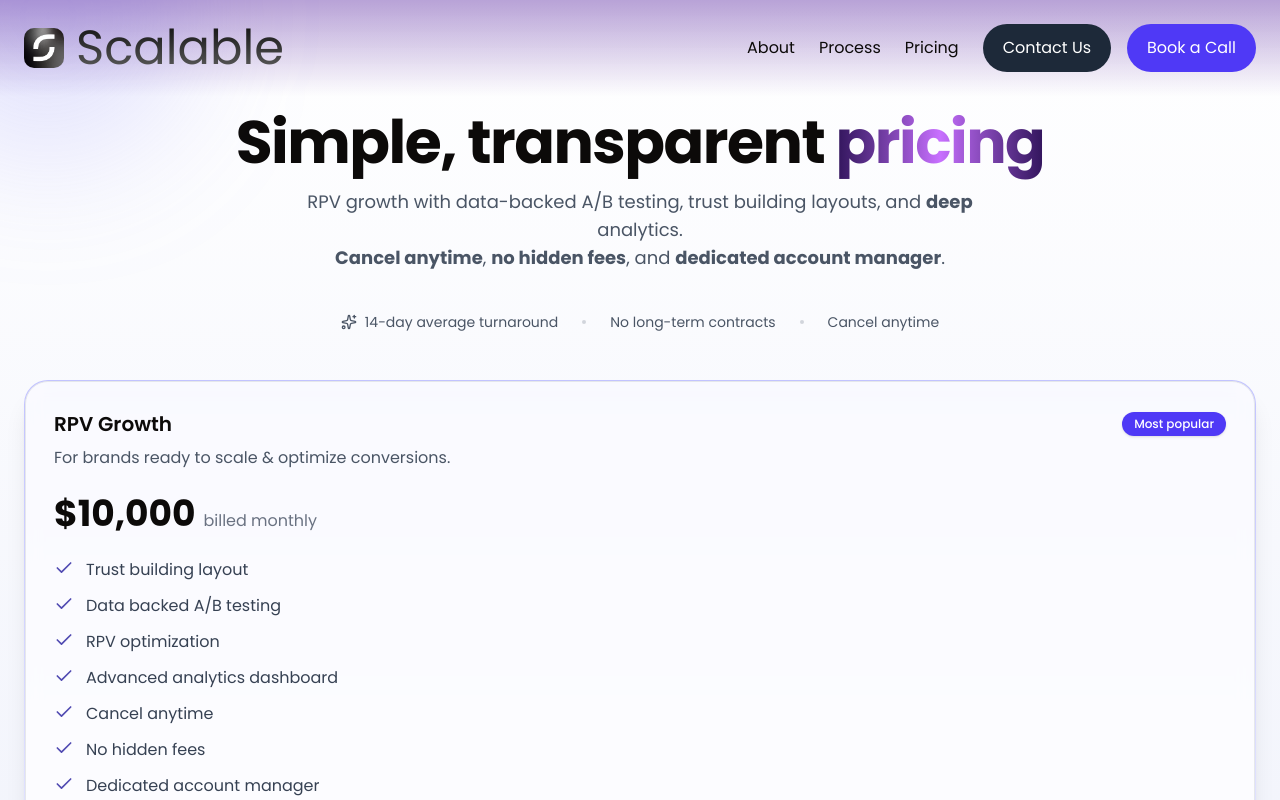
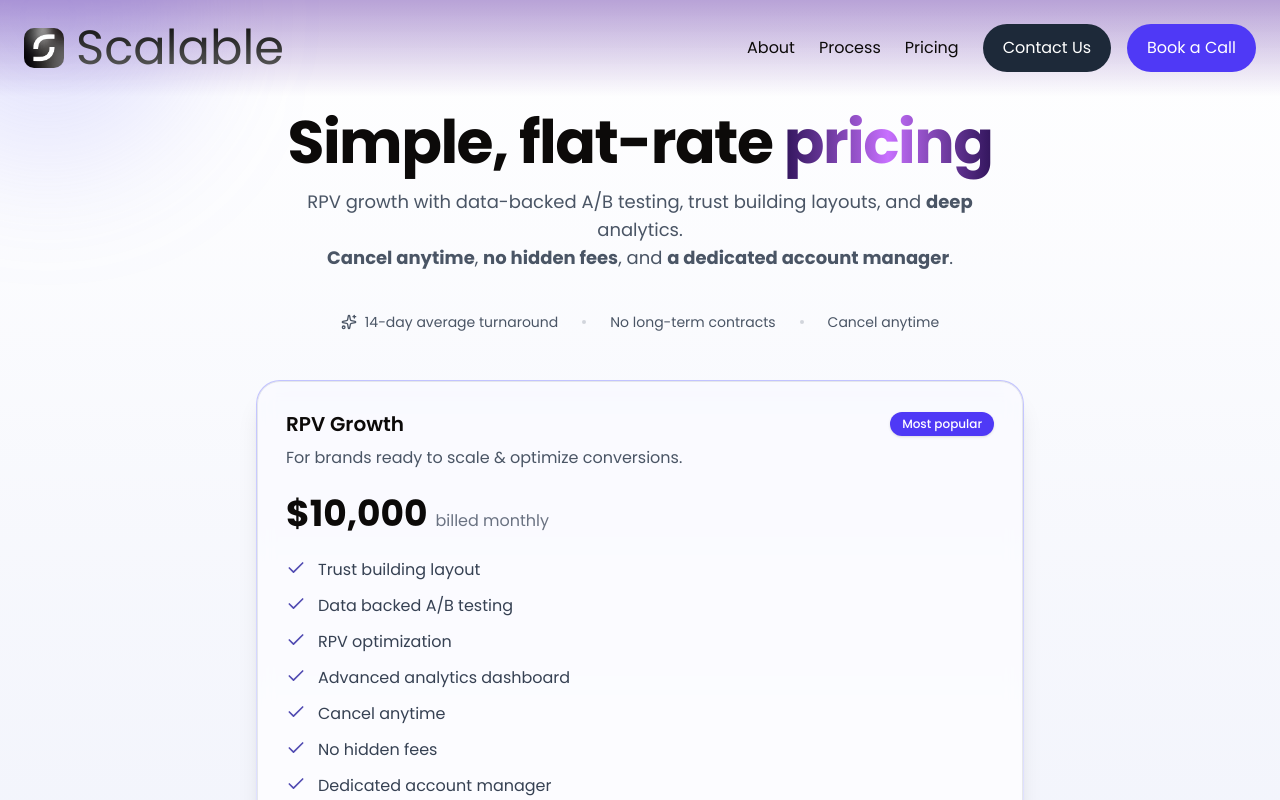
Before and after one commit to Scalable-Web-Solutions/scalable-web-solutions-next, a Next.js app: page /pricing in a window 1280 px wide. Shown: the top 800 px of the page. Built offline with nearby package versions, Linux system fonts and the light colour scheme.

Commit message:
Update page.tsx

```diff
--- a/app/pricing/page.tsx
+++ b/app/pricing/page.tsx
@@ -76,7 +76,7 @@ export default async function PricingPage({
         {/* Hero */}
         <section className="text-center">
           <h1 className="text-4xl md:text-6xl font-bold tracking-tight">
-            Simple, transparent{" "}
+            Simple, flat-rate{" "}
             <span className="bg-gradient-to-r from-[#32155c] via-[#c870ff] to-[#32155c] text-transparent bg-clip-text">
               pricing
             </span>
@@ -86,7 +86,7 @@ export default async function PricingPage({
             <b>deep</b> analytics.
             <br />
             <b>Cancel anytime</b>, <b>no hidden fees</b>, and{" "}
-            <b>dedicated account manager</b>.
+            <b>a dedicated account manager</b>.
           </p>
 
           {/* Billing toggle (SSR via links) */}
@@ -122,7 +122,7 @@ export default async function PricingPage({
         </section>
 
         {/* Single pricing card */}
-        <section className="mt-12">
+        <section className="mt-12 max-w-3xl mx-auto">
           <article
             className={`group relative rounded-3xl p-[1px] ${
               plan.highlight
```
